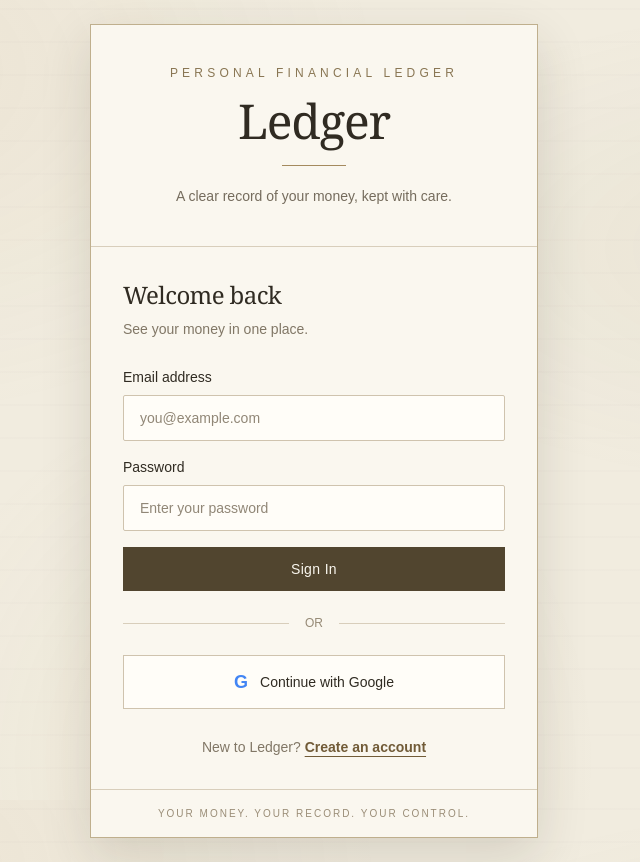
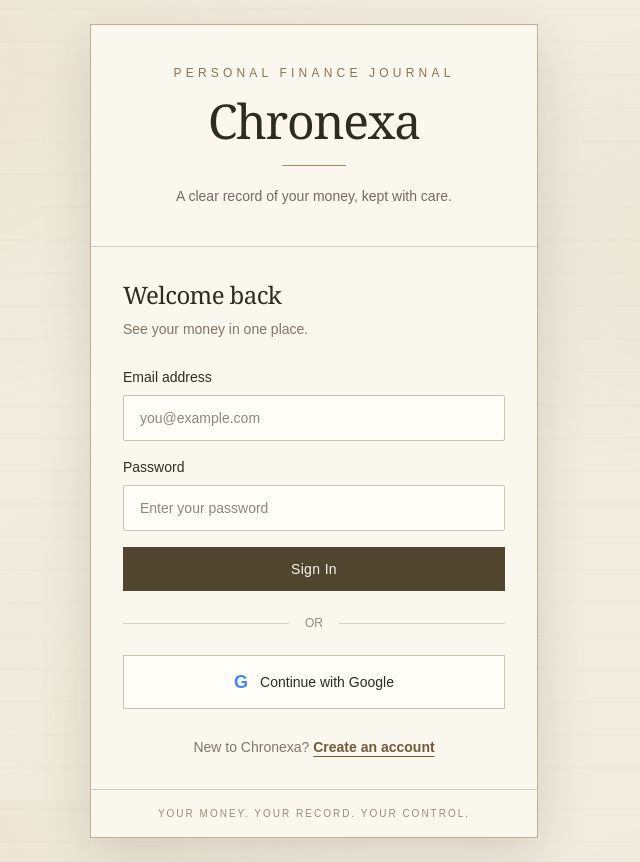
Before and after one commit to Anant798/ledger, a Next.js app: page / in a window 1280 px wide. Shown: the whole page, without its empty margins (326-966 px from the left). Built offline with nearby package versions, Linux system fonts and the light colour scheme; no server answers.

Commit message:
Update visible brand to Chronexa

```diff
--- a/app/page.tsx
+++ b/app/page.tsx
@@ -76,11 +76,11 @@ export default function Home() {
       <div className="relative w-full max-w-md border border-[#BFAF8D] bg-[#FAF7EF] shadow-[0_18px_48px_rgba(53,43,29,0.14)]">
         <div className="border-b border-[#D8CEBB] px-8 py-10 text-center">
           <p className="text-xs tracking-[0.35em] text-[#897653]">
-            PERSONAL FINANCIAL LEDGER
+            PERSONAL FINANCE JOURNAL
           </p>
 
           <h1 className="mt-4 text-5xl font-serif tracking-wide">
-            Ledger
+            Chronexa
           </h1>
 
           <div className="mx-auto my-5 h-px w-16 bg-[#A48A5E]" />
@@ -176,7 +176,7 @@ export default function Home() {
           )}
 
           <p className="mt-7 text-center text-sm text-[#817766]">
-            {isSignup ? "Already have an account?" : "New to Ledger?"}{" "}
+            {isSignup ? "Already have an account?" : "New to Chronexa?"}{" "}
             <button
               type="button"
               onClick={() => {
```
